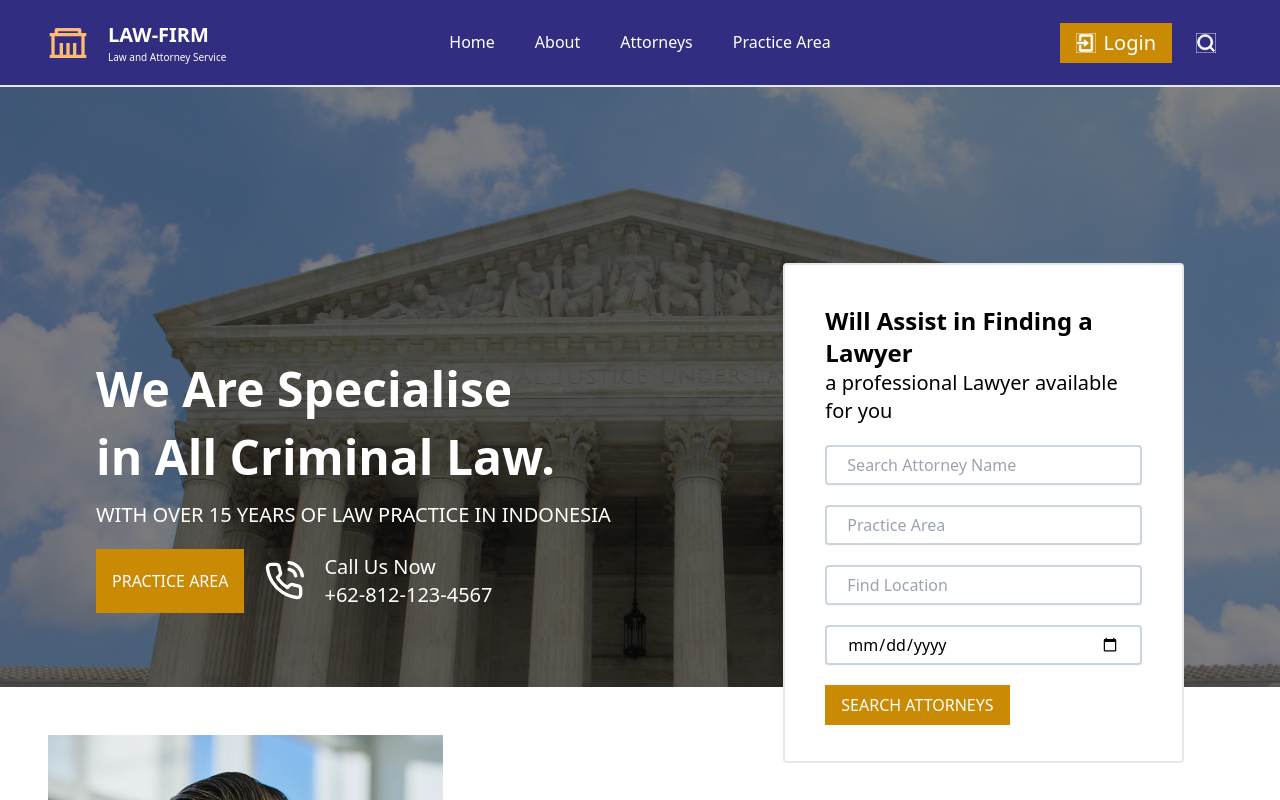
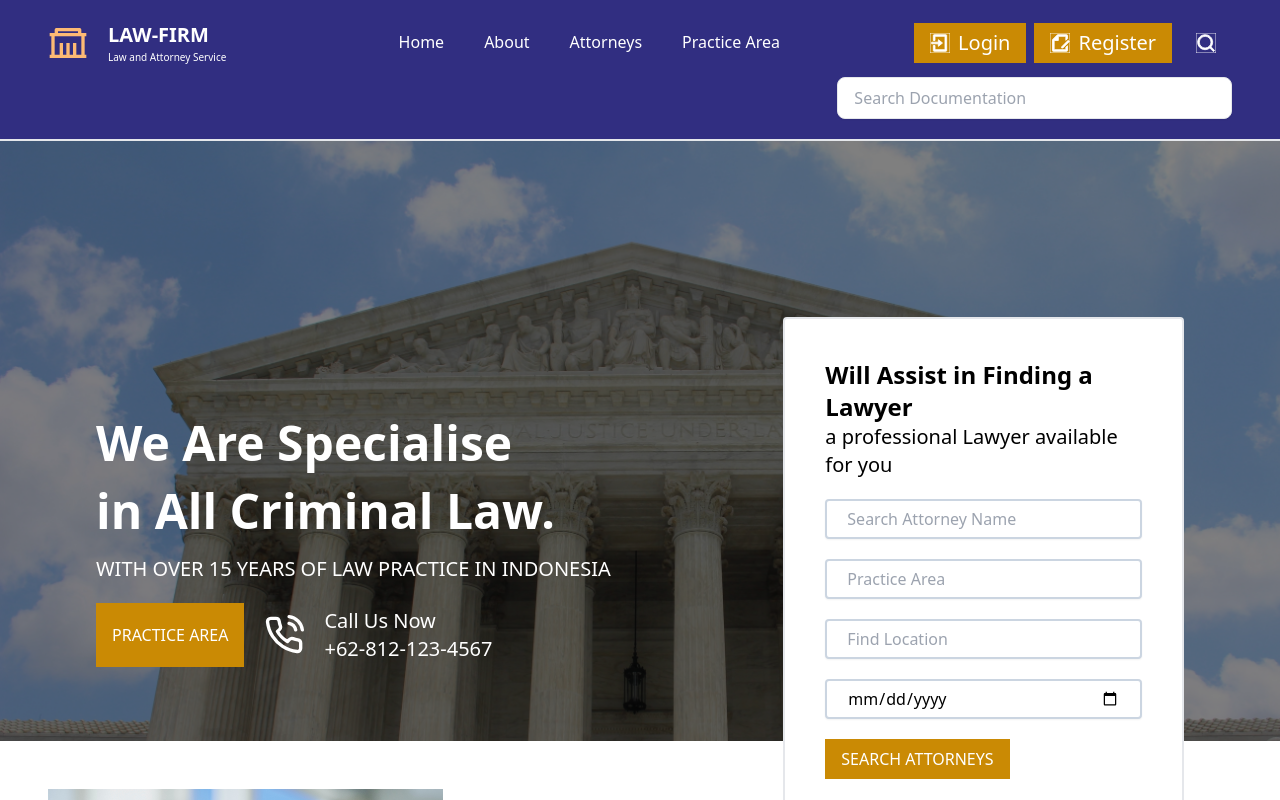
Before and after one commit to novianmw/Law-firm, a React (Vite) app: page / in a window 1280 px wide. Both pictures are taken after a click on the button 1206 px from the left and 42 px from the top of the page. Shown: the top 800 px of the page. Built offline with nearby package versions, Linux system fonts and the light colour scheme.

Commit message:
feature : search form and responsive

```diff
--- a/src/components/Navbar.tsx
+++ b/src/components/Navbar.tsx
@@ -1,4 +1,4 @@
-import { RiGovernmentLine, RiLoginBoxLine, RiMenuLine, RiSearchLine, RiCloseLine } from "react-icons/ri";
+import { RiGovernmentLine, RiLoginBoxLine, RiMenuLine, RiSearchLine, RiCloseLine, RiFileEditLine } from "react-icons/ri";
 import Button from "./Button";
 import { useState } from "react";
 
@@ -30,7 +30,11 @@
                         <RiLoginBoxLine/>
                         Login
                     </Button>
-                    <Button>
+                    <Button className="hidden md:flex bg-yellow-600 text-[16px] md:text-[20px]">
+                        <RiFileEditLine/>
+                        Register
+                    </Button>
+                    <Button className="md:flex hidden" onClick={handleClick}>
                         <RiSearchLine/>
                     </Button>
                     <Button className="md:hidden flex" onClick={handleClick}>
@@ -38,19 +42,29 @@
                     </Button>
                 </div>
             </div>
-            <div className="hidden items-start justify-start md:justify-end pt-3 w-full">
+            <div className={`${toggle ? 'hidden' : 'md:flex hidden'} items-start justify-start md:justify-end pt-3 w-full`}>
                 <form className="w-3/4 md:w-1/3" action="">
                     <label htmlFor="search" className="sr-only">search</label>
-                    <input type="search" name="" id="" className="flex border rounded-lg py-1 md:py-2 pl-4 pr-5 w-full shadow-sm" />
+                    <input type="search" name="" id="" className="flex border rounded-lg py-1 md:py-2 pl-4 pr-5 w-full shadow-sm" placeholder="Search Documentation" />
                 </form>
             </div>
             <nav className={`${toggle ? 'hidden' : 'flex md:hidden'} absolute left-0 top-[82px] z-10 w-full border-b-2 bg-indigo-900`}>
-                    <ul className="flex flex-col px-6 justify-between list-none">
-                        <a href=""><li className="text-white hover:underline underline-offset-4 decoration-white hover:text-yellow-300">Home</li></a>
-                        <a href=""><li className="text-white hover:underline underline-offset-4 decoration-white hover:text-yellow-300">About</li></a>
-                        <a href=""><li className="text-white hover:underline underline-offset-4 decoration-white hover:text-yellow-300">Attorneys</li></a>
-                        <a href=""><li className="text-white hover:underline underline-offset-4 decoration-white hover:text-yellow-300">Practice Area</li></a>
-                    </ul>
+                <ul className="flex flex-col px-6 justify-between list-none py-5">
+                    <a href=""><li className="text-white hover:underline underline-offset-4 decoration-white hover:text-yellow-300">Home</li></a>
+                    <a href=""><li className="text-white hover:underline underline-offset-4 decoration-white hover:text-yellow-300">About</li></a>
+                    <a href=""><li className="text-white hover:underline underline-offset-4 decoration-white hover:text-yellow-300">Attorneys</li></a>
+                    <a href=""><li className="text-white hover:underline underline-offset-4 decoration-white hover:text-yellow-300">Practice Area</li></a>
+                    <div className="flex flex-row justify-start items-center gap-5 py-5">
+                        <Button className="flex bg-yellow-600 text-[16px] md:text-[20px]">
+                            <RiLoginBoxLine/>
+                            Login
+                        </Button>
+                        <Button className="flex bg-yellow-600 text-[16px] md:text-[20px]">
+                            <RiFileEditLine/>
+                            Register
+                        </Button>
+                    </div>
+                </ul>
             </nav>
         </div>
     )
```
